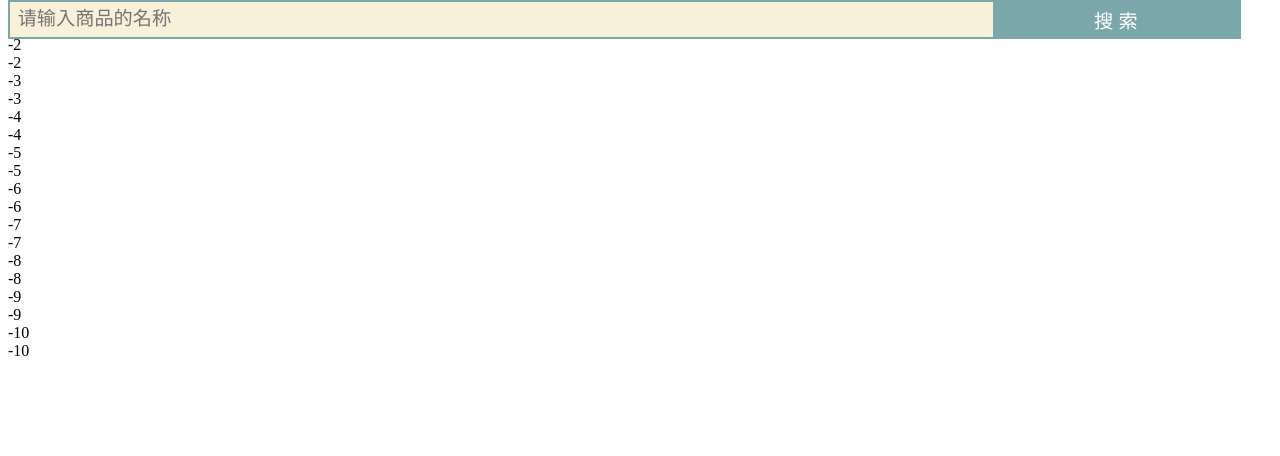
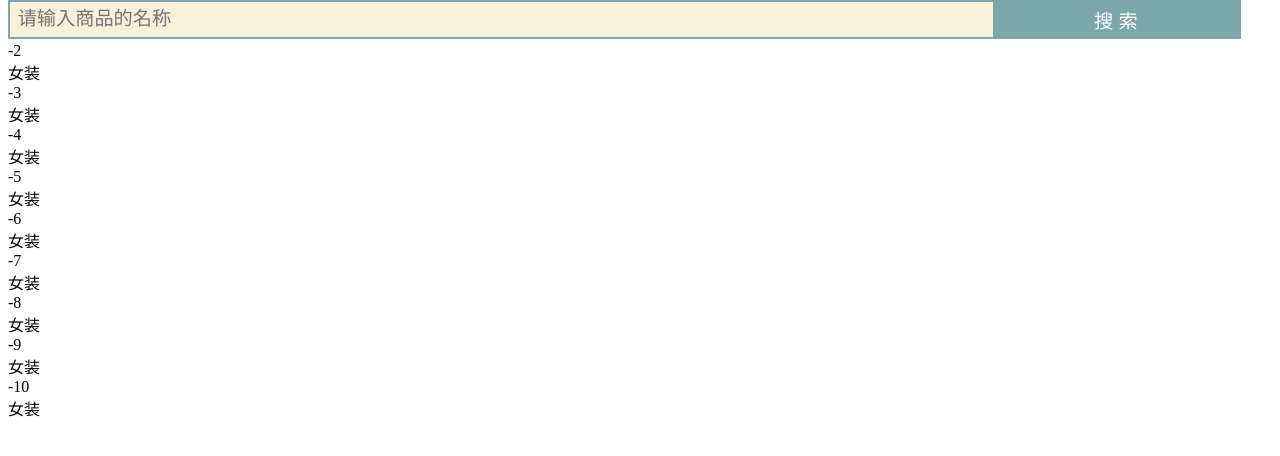
Before and after one commit to lidbcode/quanduoduo, a Django app: page /dwxk/index/ in a window 1280 px wide. Shown: the top 456 px of the page. Run offline with Django 3.2, Linux system fonts and the light colour scheme; data that the repository does not hold is empty.

Commit message:
update css

```diff
--- a/dwxk/templates/dwxk/index.html
+++ b/dwxk/templates/dwxk/index.html
@@ -21,10 +21,10 @@
     </form>
 </div>
 <div class="category-box">
-    {% for c1 in cname %}
+    {% for cate in category %}
     <div class="category-item">
-        <div class="category-icon">{{c1}}</div>
-        <div class="categoey-name">{{c1}}</div>
+        <div class="category-icon">{{cate.c1}}</div>
+        <div class="categoey-name">{{cate.name}}</div>
     </div>
     {% endfor %}
 </div>
--- a/dwxk/views.py
+++ b/dwxk/views.py
@@ -8,8 +8,18 @@
 
 def index(request):
     items = models.ItemsInfo.objects.all()
-    cname = [-1, -2, -3, -4, -5, -6, -7, -8, -9, -10]
-    return render(request, 'dwxk/index.html', {'items': items, 'cname': cname})
+    category = [{u'c1': u'-1', u'name': u'女装'},
+                {u'c1': u'-2', u'name': u'女装'},
+                {u'c1': u'-3', u'name': u'女装'},
+                {u'c1': u'-4', u'name': u'女装'},
+                {u'c1': u'-5', u'name': u'女装'},
+                {u'c1': u'-6', u'name': u'女装'},
+                {u'c1': u'-7', u'name': u'女装'},
+                {u'c1': u'-8', u'name': u'女装'},
+                {u'c1': u'-9', u'name': u'女装'},
+                {u'c1': u'-10', u'name': u'女装'}
+                ]
+    return render(request, 'dwxk/index.html', {'items': items, 'category': category})
 
 
 def test(requset):
```
